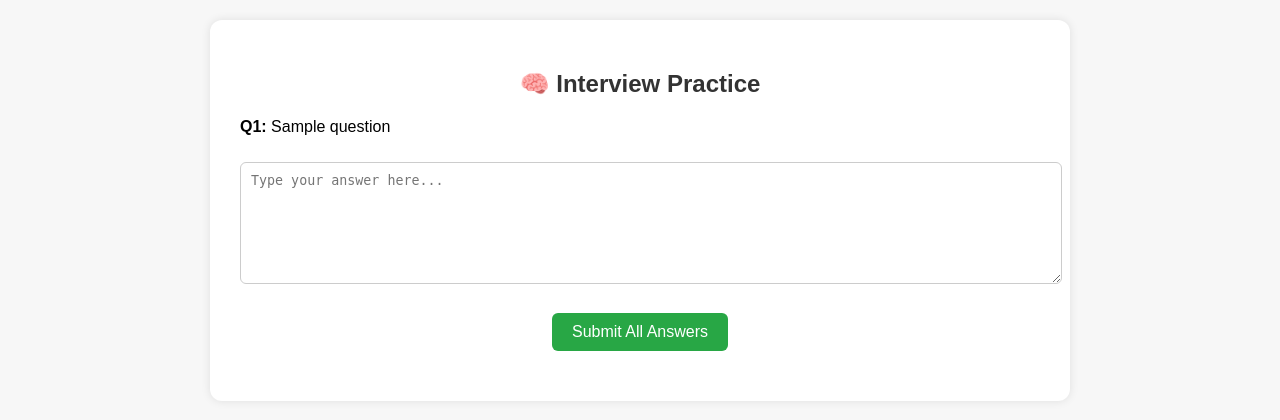
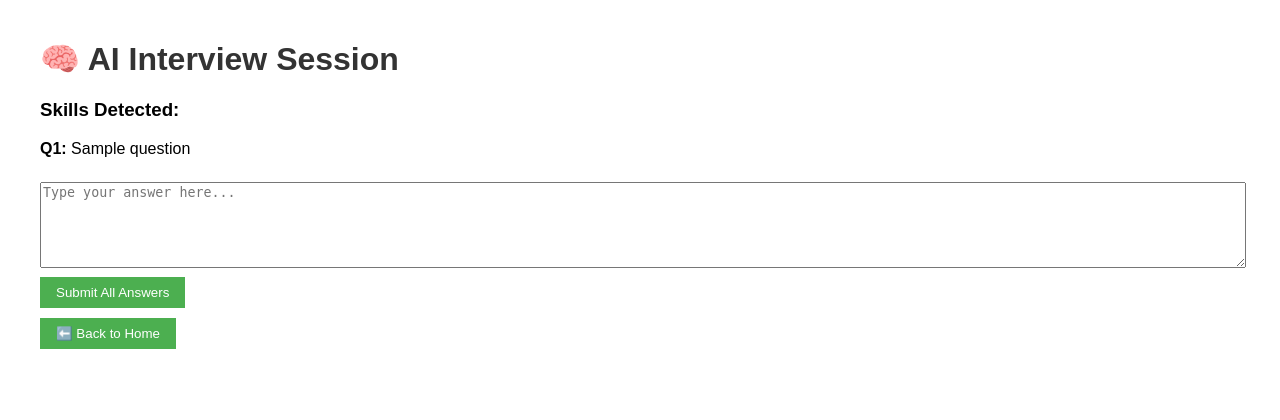
Before and after one commit to navneetchinchole04/ai_interview_coach, a Flask app: template templates/interview.html in a window 1280 px wide. Shown: the top 420 px of the page. Run offline with Flask 3, Linux system fonts and the light colour scheme; the template is opened without the code that fills it: most values are stand-ins (such as "Sample title", 1, 10 or a date in 2020).

Commit message:
Added interview.html page

```diff
--- a/templates/interview.html
+++ b/templates/interview.html
@@ -3,94 +3,61 @@
 <head>
     <meta charset="UTF-8">
     <meta name="viewport" content="width=device-width, initial-scale=1.0">
-  <title>Interview Practice</title>
+    <title>AI Interview Session</title>
     <link rel="stylesheet" href="{{ url_for('static', filename='style.css') }}">
-  <style>
-    body {
-      font-family: Arial, sans-serif;
-      background-color: #f7f7f7;
-      margin: 0;
-      padding: 20px;
-    }
-    .container {
-      background: #fff;
-      padding: 30px;
-      max-width: 800px;
-      margin: 0 auto;
-      border-radius: 12px;
-      box-shadow: 0 0 10px rgba(0,0,0,0.1);
-    }
-    h2 {
-      text-align: center;
-      color: #333;
-    }
-    .question {
-      margin-bottom: 25px;
-    }
-    textarea {
-      width: 100%;
-      height: 100px;
-      padding: 10px;
-      margin-top: 10px;
-      border-radius: 6px;
-      border: 1px solid #ccc;
-      resize: vertical;
-    }
-    button {
-      display: block;
-      margin: 20px auto;
-      padding: 10px 20px;
-      background-color: #28a745;
-      color: white;
-      border: none;
-      border-radius: 6px;
-      cursor: pointer;
-      font-size: 16px;
-    }
-    button:hover {
-      background-color: #218838;
-    }
-    .feedback {
-      background: #e9ffe9;
-      padding: 10px;
-      border-radius: 6px;
-      margin-top: 10px;
-      display: none;
-    }
-  </style>
 </head>
 <body>
     <div class="container">
-    <h2>🧠 Interview Practice</h2>
-    <form id="interviewForm" method="post" action="/feedback_all">
+        <h1>🧠 AI Interview Session</h1>
+
+        <h3>Skills Detected:</h3>
+        <p>{{ ', '.join(skills) }}</p>
+
+        <form id="interviewForm">
             {% for q in questions %}
-        <div class="question">
-          <p><b>Q{{ loop.index }}:</b> {{ q }}</p>
-          <textarea name="answer{{ loop.index }}" placeholder="Type your answer here..."></textarea>
+            <div class="question-block">
+                <p><strong>Q{{ loop.index }}:</strong> {{ q }}</p>
+                <textarea name="answer{{ loop.index }}" placeholder="Type your answer here..." required></textarea>
             </div>
             {% endfor %}
-      <button type="submit">Submit All Answers</button>
+            <button type="button" id="submitAll">Submit All Answers</button>
         </form>
+
         <div id="feedbackSection"></div>
+
+        <button onclick="window.location.href='/'">⬅️ Back to Home</button>
     </div>
 
     <script>
-    const form = document.getElementById('interviewForm');
-    form.addEventListener('submit', async (e) => {
-      e.preventDefault();
-      const formData = new FormData(form);
+        document.getElementById("submitAll").addEventListener("click", async () => {
+            const form = document.getElementById("interviewForm");
+            const feedbackDiv = document.getElementById("feedbackSection");
+            feedbackDiv.innerHTML = "<p>Processing feedback...</p>";
 
-      const response = await fetch('/feedback_all', {
-        method: 'POST',
-        body: formData
+            const questions = {{ questions|tojson }};
+            const answers = Array.from(form.elements)
+                                 .filter(e => e.tagName === "TEXTAREA")
+                                 .map(e => e.value);
+
+            let resultsHTML = "";
+
+            for (let i = 0; i < questions.length; i++) {
+                const response = await fetch("/feedback", {
+                    method: "POST",
+                    headers: { "Content-Type": "application/json" },
+                    body: JSON.stringify({
+                        question: questions[i],
+                        answer: answers[i]
+                    })
                 });
+                const data = await response.json();
+                resultsHTML += `<div class='feedback-box'>
+                                    <p><strong>Q${i + 1}:</strong> ${questions[i]}</p>
+                                    <p><strong>Feedback:</strong> ${data.feedback}</p>
+                                </div>`;
+            }
 
-      const data = await response.json();
-      const feedbackDiv = document.getElementById('feedbackSection');
-      feedbackDiv.innerHTML = "<h3>🗣 Feedback</h3>";
-      data.feedback.forEach((f, i) => {
-        feedbackDiv.innerHTML += `<p><b>Q${i+1}:</b> ${f}</p>`;
-      });
+            feedbackDiv.innerHTML = resultsHTML;
         });
     </script>
 </body>
```
Lines whose indentation alone changed are shown as unchanged.
